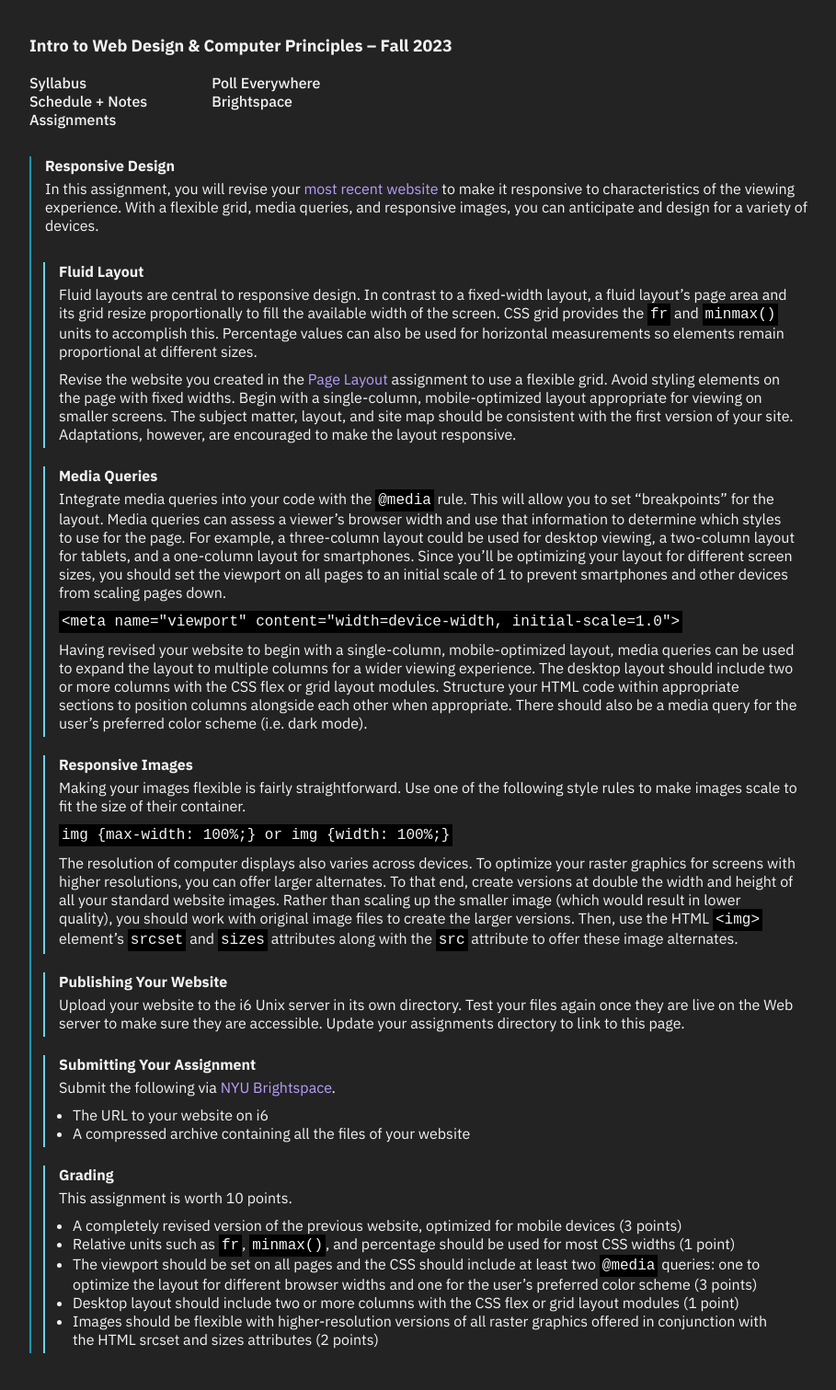
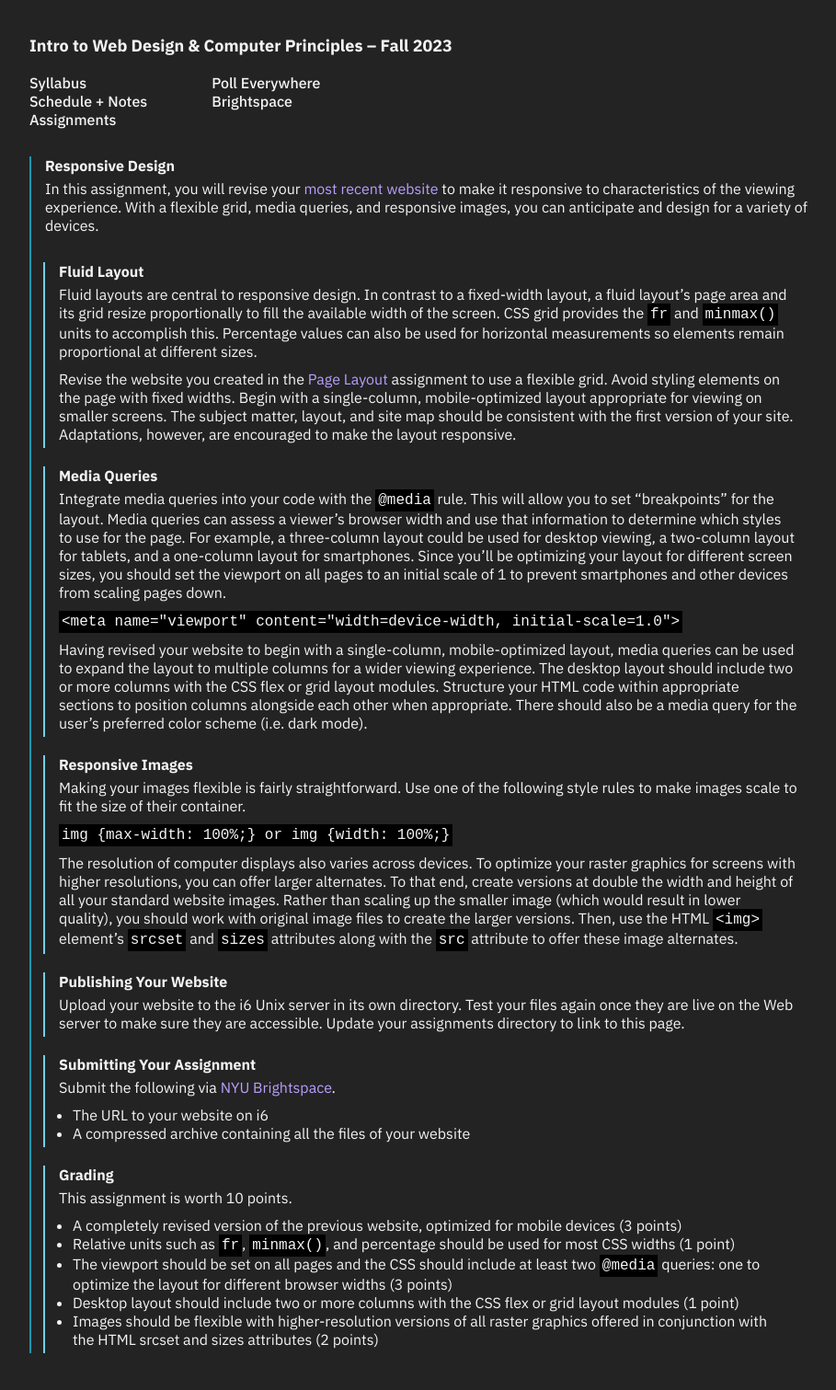
Before and after one commit to emilydidthis/CSCI-UA.004-Fall23, a Jekyll site: the page built from assignments/07.markdown, in a window 1280 px wide. Shown: the whole page at 92% size, without its empty margins (8-917 px from the left). Built offline with Jekyll 4.4.1, drawn with Linux system fonts in a browser that asks for light colours.

Commit message:
getting rid of color scheme

```diff
--- a/assignments/07.markdown
+++ b/assignments/07.markdown
@@ -55,6 +55,6 @@ This assignment is worth 10 points.
 
 - A completely revised version of the previous website, optimized for mobile devices (3 points)
 - Relative units such as `fr`, `minmax()`, and percentage should be used for most CSS widths (1 point)
-- The viewport should be set on all pages and the CSS should include at least two `@media` queries: one to optimize the layout for different browser widths and one for the user’s preferred color scheme (3 points)
+- The viewport should be set on all pages and the CSS should include at least two `@media` queries: one to optimize the layout for different browser widths (3 points)
 - Desktop layout should include two or more columns with the CSS flex or grid layout modules (1 point)
 - Images should be flexible with higher-resolution versions of all raster graphics offered in conjunction with the HTML srcset and sizes attributes (2 points)
```
Also changed, not shown: 2 other files.
